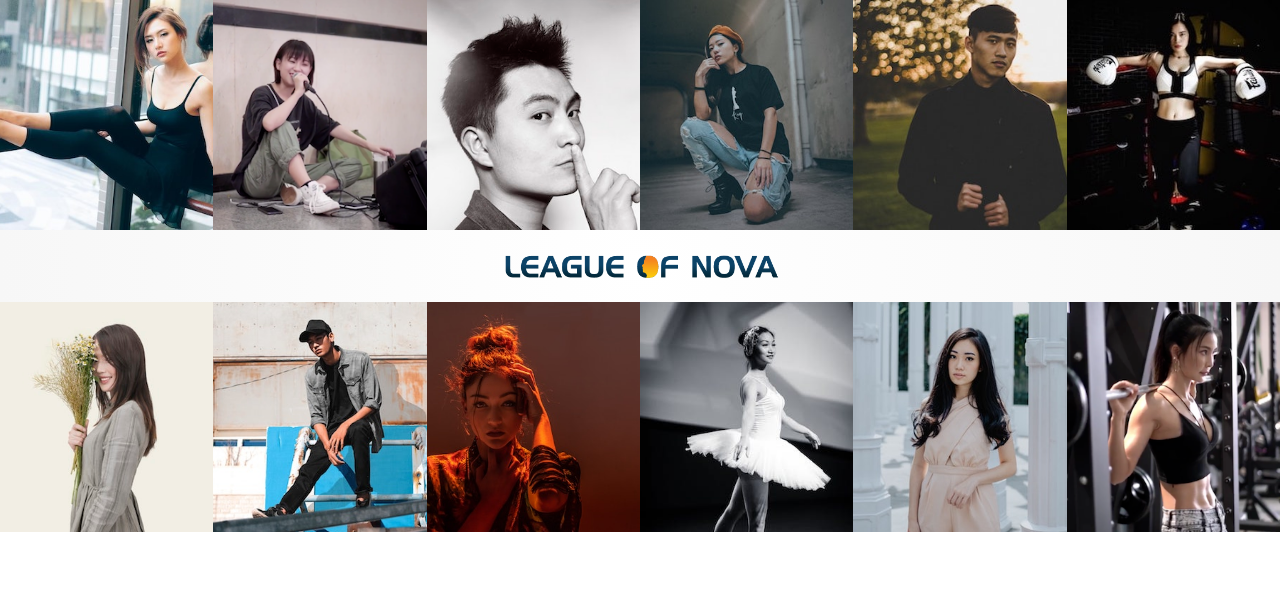
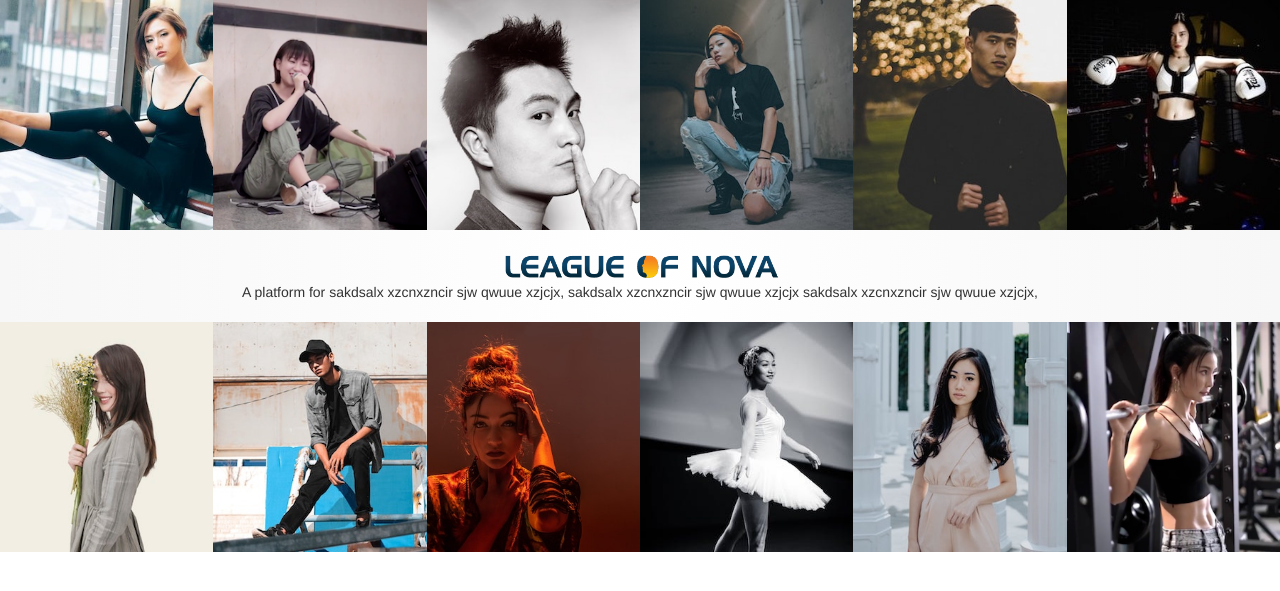
Before and after one commit to harristan/harristan.github.io, a Jekyll site: the page test.html, which Jekyll copies as it is, in a window 1280 px wide. Shown: the top 591 px of the page. Built offline with Jekyll 4.4.1, drawn with Linux system fonts in a browser that asks for light colours.

Commit message:
Update test.html

```diff
--- a/test.html
+++ b/test.html
@@ -47,6 +47,10 @@
 
 							<div class="logo">
 								<img src="./test-hori-brand.png">
+							</div>
+
+							<div class="summary">
+								A platform for sakdsalx xzcnxzncir sjw qwuue xzjcjx, sakdsalx xzcnxzncir sjw qwuue xzjcjx sakdsalx xzcnxzncir sjw qwuue xzjcjx,
 							</div>
 
 						</div>
```
